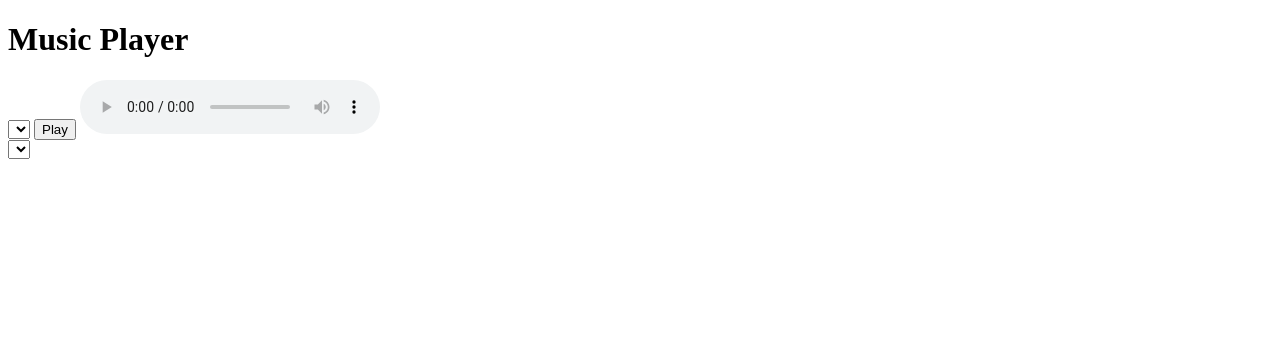
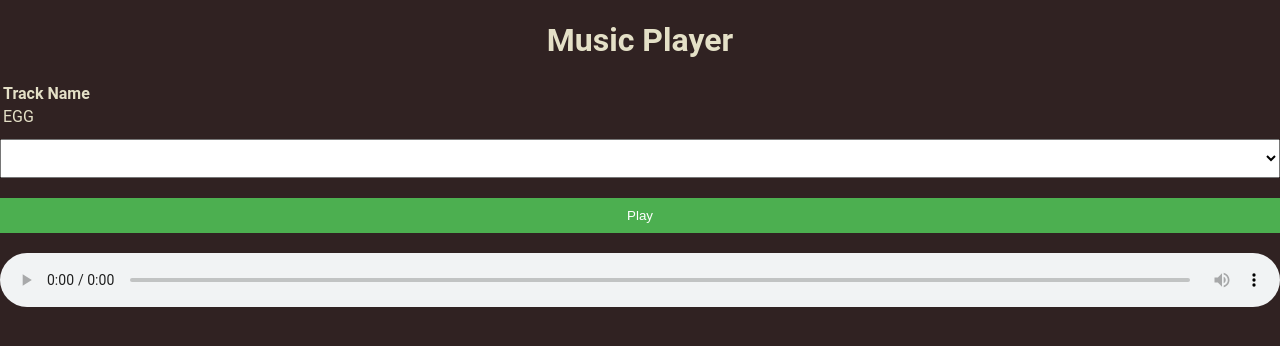
Before and after one commit to Sigmacci/radio, a plain HTML site: page client.html in a window 1280 px wide. Drawn offline with Linux system fonts and the light colour scheme; no server answers.

Commit message:
minor fixes

```diff
--- a/client.html
+++ b/client.html
@@ -2,23 +2,77 @@
 <html>
 
 <head>
-	<title>Music Streamer</title>
+	<title>JP Radio - music non stop</title>
+	<style>
+		:root {
+			--base: #573b3a;
+			--base-dark: #302222;
+			--accent-1: #cc6e55;
+			--accent-2: #ddc470;
+			--text: #e4e0c7;
+		}
+
+		body {
+			background-color: var(--base-dark);
+			color: var(--text);
+			font-family: 'Roboto', sans-serif;
+			margin: 0;
+			padding: 0;
+		}
+
+		h1 {
+			text-align: center;
+		}
+
+		select {
+			width: 100%;
+			padding: 10px;
+			margin: 10px 0;
+		}
+
+		button {
+			width: 100%;
+			padding: 10px;
+			margin: 10px 0;
+			background-color: #4CAF50;
+			color: white;
+			border: none;
+			cursor: pointer;
+		}
+
+		button:hover {
+			opacity: 0.8;
+		}
+
+		audio {
+			width: 100%;
+			margin: 10px 0;
+		}
+	</style>
 </head>
 
 <body>
-	<h1>Music Player</h1>
-	<select id="songList"></select>
-	<button onclick="playSong()">Play</button>
-	<audio id="audioPlayer" src="http://localhost:8081/" autoplay="false" controls></audio>
+	<div>
+		<h1>Music Player</h1>
+		<table>
+			<tr>
+				<th>Track Name</th>
+			</tr>
+			<tr>
+				<td>EGG</td>
+			</tr>
+		</table>
+		<select id="songList"></select>
+		<button onclick="playSong()">Play</button>
+		<audio id="audioPlayer" src="http://localhost:8081/" controls></audio>
+	</div>
 
-    <br>
-    <select id="queue"></select>
 	<script>
-		console.log('client.js');
 		async function loadSongs() {
 			console.log('loadSongs');
 			let response = await fetch('http://localhost:8080/songs');
 			let songs = await response.json();
+			console.log(songs);
 			let songList = document.getElementById('songList');
 			songs.forEach(song => {
 				let option = document.createElement('option');
@@ -31,28 +85,12 @@
 		async function playSong() {
 			console.log('playSong');
 			let song = document.getElementById('songList').value;
-            const url = `http://localhost:8080/stream/${song}`;
-            console.log(await fetch(url));
+			const url = `http://localhost:8080/stream/${song}`;
+			console.log(await fetch(url));
 			// document.getElementById('audioPlayer').src = `http://localhost:8080/stream/${song}`;
 		}
 
 		loadSongs();
-        const queue = document.getElementById('queue');
-        queue.addEventListener('click', async () => {
-            while (queue.firstChild) {
-                queue.removeChild(queue.firstChild);
-            }
-            console.log('queue change');
-            let response = await fetch('http://localhost:8080/queue');
-            let list = await response.json();
-            console.log(JSON.stringify(list));
-            list.forEach(song => {
-                let option = document.createElement('option');
-                option.value = song;
-                option.textContent = song;
-                queue.appendChild(option);
-            });
-        });
 	</script>
 </body>
 
```
Also changed, not shown: 1 other file.
